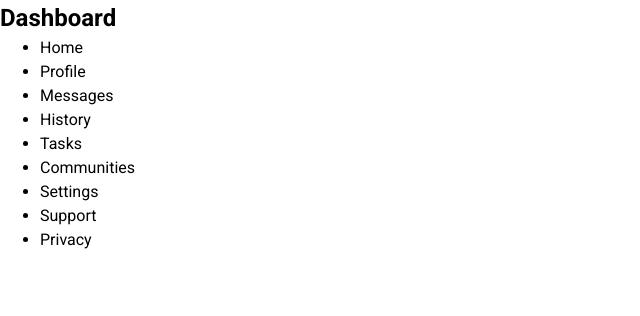
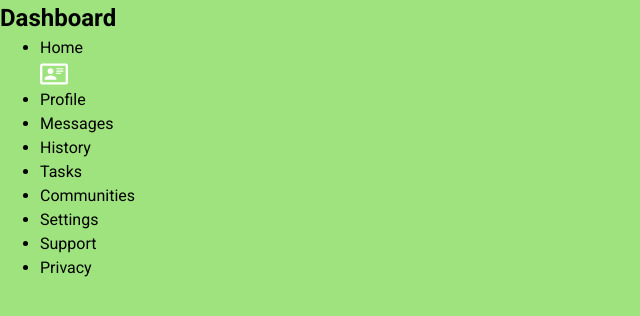
Before and after one commit to chinesehackar/admin-dashboard, a plain HTML site: page index.html in a window 1280 px wide. Shown: the whole page, without its empty margins (0-640 px from the left). Drawn offline with Linux system fonts and the light colour scheme.

Commit message:
Test inverted svg

```diff
--- a/index.html
+++ b/index.html
@@ -22,6 +22,7 @@
                 <p>Home</p>
             </li>
             <li>
+                <img src="card-account-details-outline.svg" alt="">
                 <p>Profile</p>
             </li>
             <li>
--- a/styles.css
+++ b/styles.css
@@ -58,4 +58,10 @@ h1, h2, h3, h4, h5, h6 {
     --primary-ultra-light: #CFFCFF;
     --primary-light: #9EE37D;
     --primary-normal: #63C132;
+    background-color: var(--primary-light);
 }
+
+img {
+    -webkit-filter: invert(1);
+    width: 28px;
+}
```
Also changed, not shown: card-account-details-outline.svg (added), icons/bell.svg (deleted), icons/eye.svg (deleted), icons/share-2.svg (deleted), icons/trash-2.svg (deleted).
